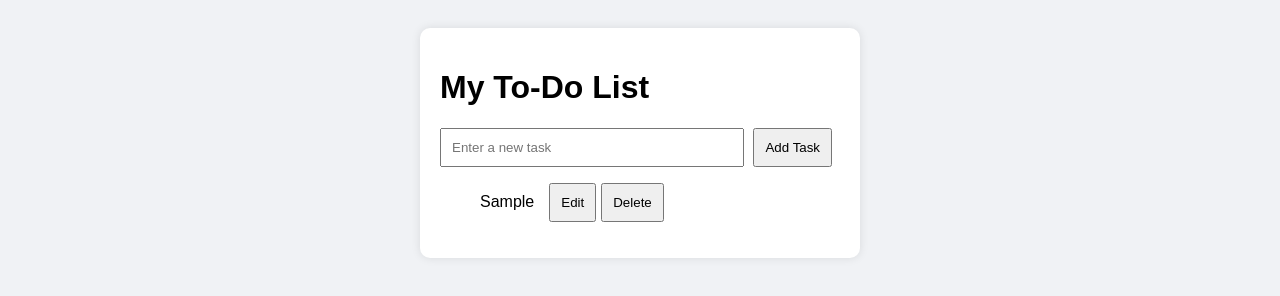
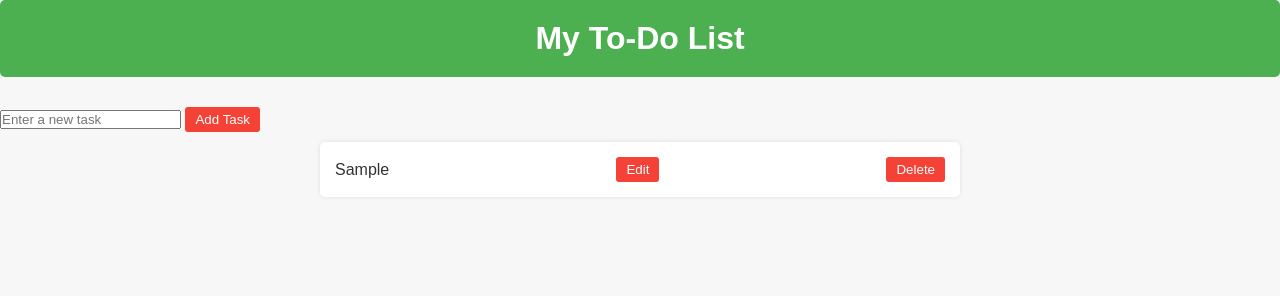
Before and after one commit to Tashifa25/todo-list, a plain HTML site: page index.html in a window 1280 px wide. Both pictures are taken after typing "Sample" into the empty fields and a click on the button "Add Task". Drawn offline with Linux system fonts and the light colour scheme.

Commit message:
Update style.css

```diff
--- a/style.css
+++ b/style.css
@@ -1,33 +1,90 @@
-body {
-  font-family: Arial, sans-serif;
-  background: #f0f2f5;
-  padding: 20px;
+/* Reset some basic styles */
+* {
+  margin: 0;
+  padding: 0;
+  box-sizing: border-box;
 }
 
-.todo-container {
-  max-width: 400px;
-  margin: auto;
-  background: white;
-  padding: 20px;
-  border-radius: 10px;
-  box-shadow: 0 0 10px rgba(0, 0, 0, 0.1);
+/* Background and font settings */
+body {
+  background-color: #f7f7f7;
+  font-family: 'Arial', sans-serif;
+  color: #333;
 }
 
-input[type="text"] {
-  width: 70%;
+/* Header */
+h1 {
+  text-align: center;
+  color: #fff;
+  background-color: #4CAF50; /* Green */
+  padding: 20px 0;
+  margin-bottom: 30px;
+  border-radius: 5px;
+}
+
+/* Form container (add task) */
+#task-form {
+  display: flex;
+  justify-content: center;
+  margin-bottom: 20px;
+}
+
+#task-input {
+  width: 300px;
   padding: 10px;
+  border: 2px solid #ddd;
+  border-radius: 5px;
+  margin-right: 10px;
+}
+
+#add-btn {
+  padding: 10px 20px;
+  background-color: #4CAF50; /* Green */
+  color: white;
+  border: none;
+  border-radius: 5px;
+  cursor: pointer;
+}
+
+#add-btn:hover {
+  background-color: #45a049;
+}
+
+/* To-Do List Container */
+ul {
+  list-style: none;
+  margin: 0;
+  padding: 0;
+  width: 50%;
+  margin: 0 auto;
+}
+
+/* Individual task item */
+li {
+  background-color: #fff;
+  margin: 10px 0;
+  padding: 15px;
+  border-radius: 5px;
+  display: flex;
+  justify-content: space-between;
+  align-items: center;
+  box-shadow: 0 0 5px rgba(0, 0, 0, 0.1);
+  transition: background-color 0.3s;
+}
+
+li:hover {
+  background-color: #f1f1f1;
 }
 
 button {
-  padding: 10px;
-  margin-left: 5px;
+  background-color: #f44336; /* Red */
+  color: white;
+  border: none;
+  padding: 5px 10px;
+  border-radius: 3px;
+  cursor: pointer;
 }
 
-li {
-  margin-top: 10px;
-  list-style: none;
+button:hover {
+  background-color: #e53935;
 }
-
-li span {
-  margin-right: 10px;
-}
```
